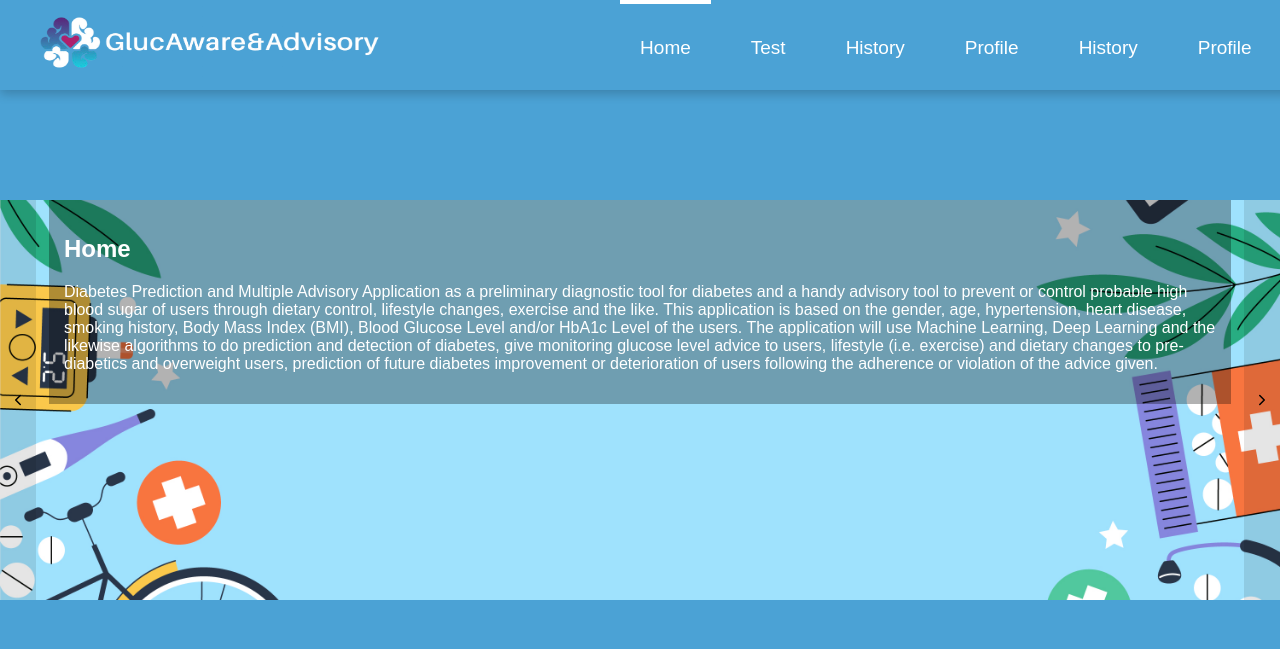
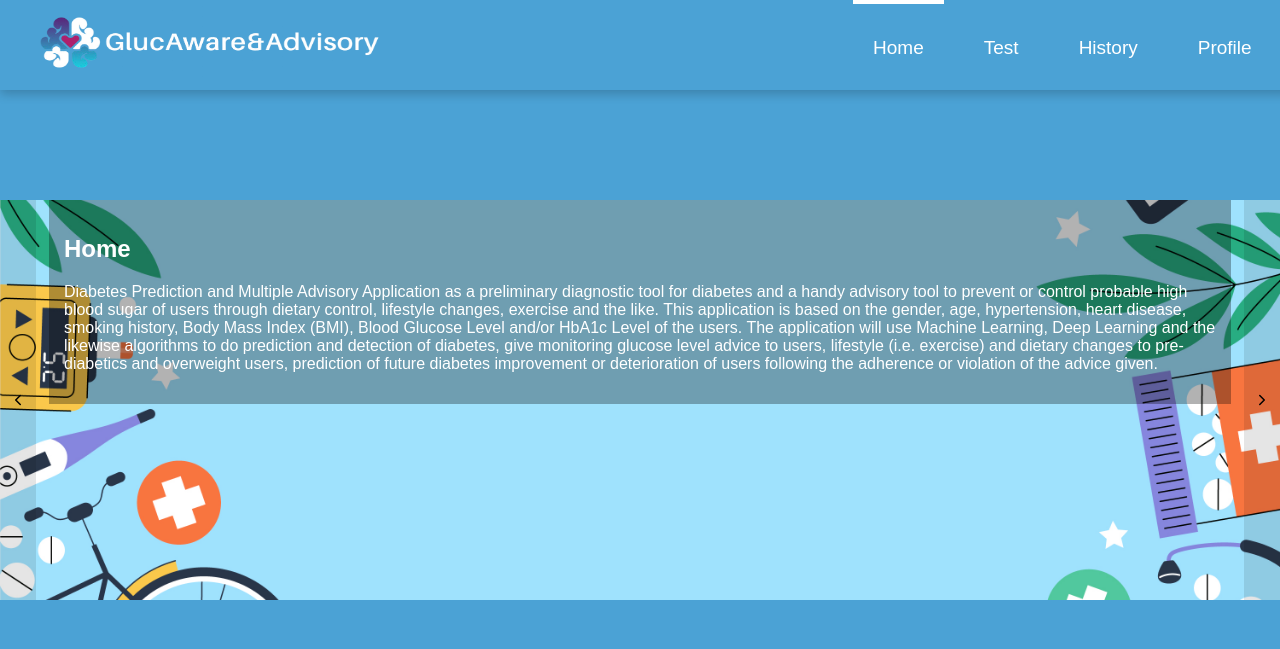
Before and after one commit to ImpactGLX323/UMAIHackathon-UNM, a Flask app: page / in a window 1280 px wide. Shown: the top 649 px of the page. Run offline with Flask 3, Linux system fonts and the light colour scheme.

Commit message:
editing home and questionnaire.html for deleting the test routes

```diff
--- a/src/backend/app/templates/home.html
+++ b/src/backend/app/templates/home.html
@@ -13,8 +13,6 @@
             <div class="dashboard">
                 <a href="{{ url_for('home') }}" class="button {% if request.path == '/' %}active{% endif %}">Home</a>
                 <a href="{{ url_for('questionnaire') }}" class="button {% if request.path == '/questionnaire' %}active{% endif %}">Test</a>
-                <a href="{{ url_for('test') }}" class="button {% if request.path == '/test' %}active{% endif %}">History</a>
-                <a href="{{ url_for('test') }}" class="button {% if request.path == '/test' %}active{% endif %}">Profile</a>
                 <a href="{{ url_for('login') }}" class="button {% if request.path == '/login' %}active{% endif %}">History</a>
                 <a href="{{ url_for('login') }}" class="button {% if request.path == '/login' %}active{% endif %}">Profile</a>
             </div>
--- a/src/backend/app/templates/questionnaire.html
+++ b/src/backend/app/templates/questionnaire.html
@@ -14,8 +14,6 @@
             <div class="dashboard">
                 <a href="{{ url_for('home') }}" class="button {% if request.path == '/' %}active{% endif %}">Home</a>
                 <a href="{{ url_for('questionnaire') }}" class="button {% if request.path == '/questionnaire' %}active{% endif %}">Test</a>
-                <a href="{{ url_for('test') }}" class="button {% if request.path == '/test' %}active{% endif %}">History</a>
-                <a href="{{ url_for('test') }}" class="button {% if request.path == '/test' %}active{% endif %}">Profile</a>
                 <a href="{{ url_for('login') }}" class="button {% if request.path == '/login' %}active{% endif %}">History</a>
                 <a href="{{ url_for('login') }}" class="button {% if request.path == '/login' %}active{% endif %}">Profile</a>
             </div>
```
